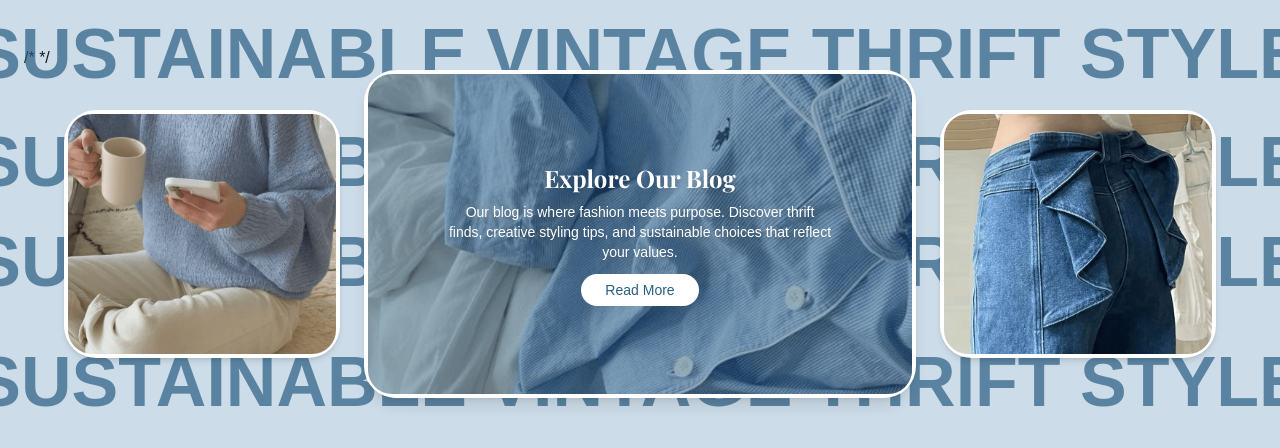
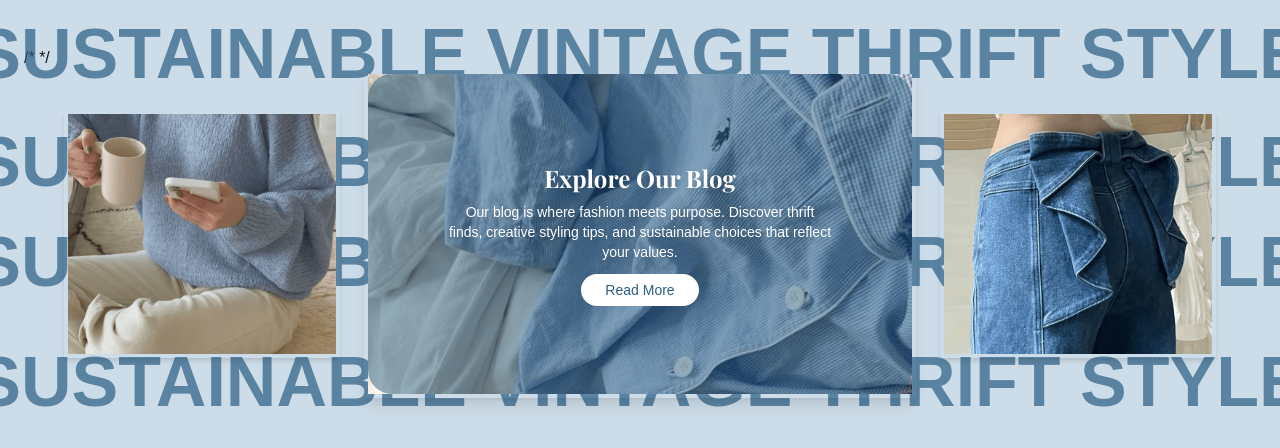
Before and after one commit to Amnafazal2004/pastel-thrifts, a Next.js app in the folder client/: page / in a window 1280 px wide. Shown: the part 827-1275 px from the top of the page. Built offline with nearby package versions, Linux system fonts and the light colour scheme; no server answers; the database is empty; a web font is replaced by a local one.

Commit message:
Update Extra.jsx

```diff
--- a/client/Components/Extra.jsx
+++ b/client/Components/Extra.jsx
@@ -33,21 +33,21 @@ const Extra = () => {
         <div className="relative z-10 max-w-6xl mx-auto flex flex-col md:flex-row items-center justify-between gap-6">
 
           {/* Left flashcard image */}
-          <div className="bg-white rounded-4xl shadow-md overflow-hidden p-1 w-full md:w-1/4">
+          <div className=" shadow-md overflow-hidden p-1 w-full md:w-1/4">
             <Image
               src={extraImg}
               alt="Left"
-              className="w-full h-60 object-cover rounded-3xl"
+              className="w-full h-60 object-cover "
             />
           </div>
 
           {/* Center blog card */}
-          <div className="relative bg-white rounded-4xl shadow-lg overflow-hidden p-1 w-full md:w-1/2">
+          <div className="relative shadow-lg overflow-hidden p-1 w-full md:w-1/2">
             <div className="relative">
               <Image
                 src={extraimg3}
                 alt="Center"
-                className="w-full h-60 md:h-80 object-cover rounded-3xl"
+                className="w-full h-60 md:h-80 object-cover "
               />
               <div className="absolute inset-0 bg-[#2B5E84] opacity-50 rounded-3xl"></div>
 
@@ -66,11 +66,11 @@ const Extra = () => {
           </div>
 
           {/* Right flashcard image */}
-          <div className="bg-white rounded-4xl shadow-md overflow-hidden p-1 w-full md:w-1/4">
+          <div className=" shadow-md overflow-hidden p-1 w-full md:w-1/4">
             <Image
               src={extraImg2}
               alt="Right"
-              className="w-full h-60 object-cover rounded-3xl"
+              className="w-full h-60 object-cover "
             />
           </div>
 
```
